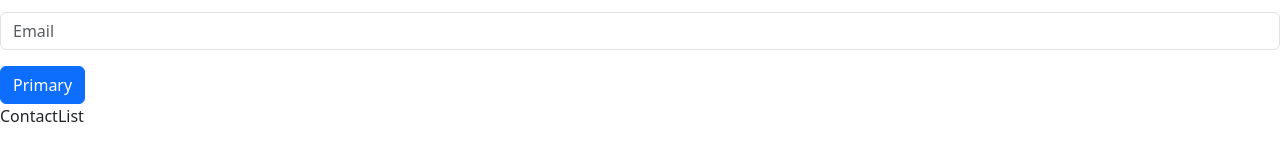
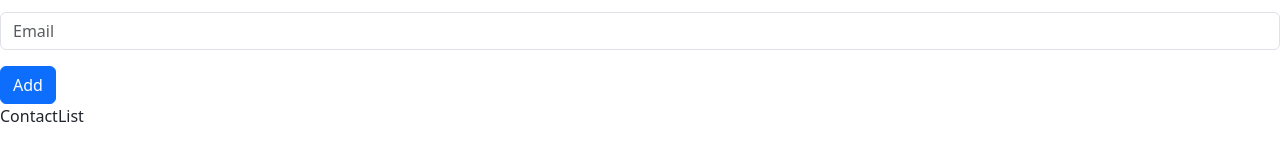
Before and after one commit to anmolbiranwar/content-management, a React (Create React App) app: page / in a window 1280 px wide. Shown: the part 232-388 px from the top of the page. Built offline with nearby package versions, Linux system fonts and the light colour scheme.

Commit message:
Update AddContact.js

```diff
--- a/src/components/AddContact.js
+++ b/src/components/AddContact.js
@@ -13,7 +13,7 @@
                 <label for="email" className="form-label">Email</label>
                 <input type="text" className="form-control" placeholder='Email'/>
             </div>
-            <button type="button" class="btn btn-primary">Primary</button>
+            <button type="button" class="btn btn-primary">Add</button>
         </form>
     </div>
   )
```
